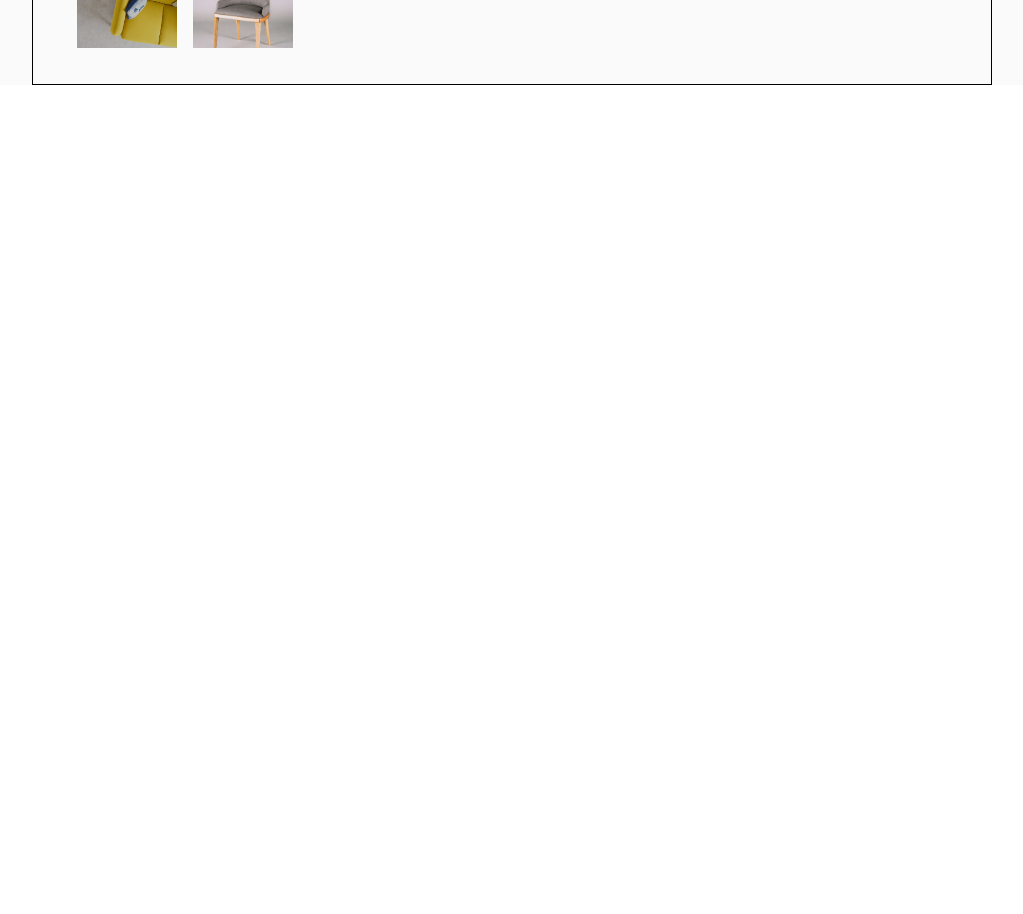
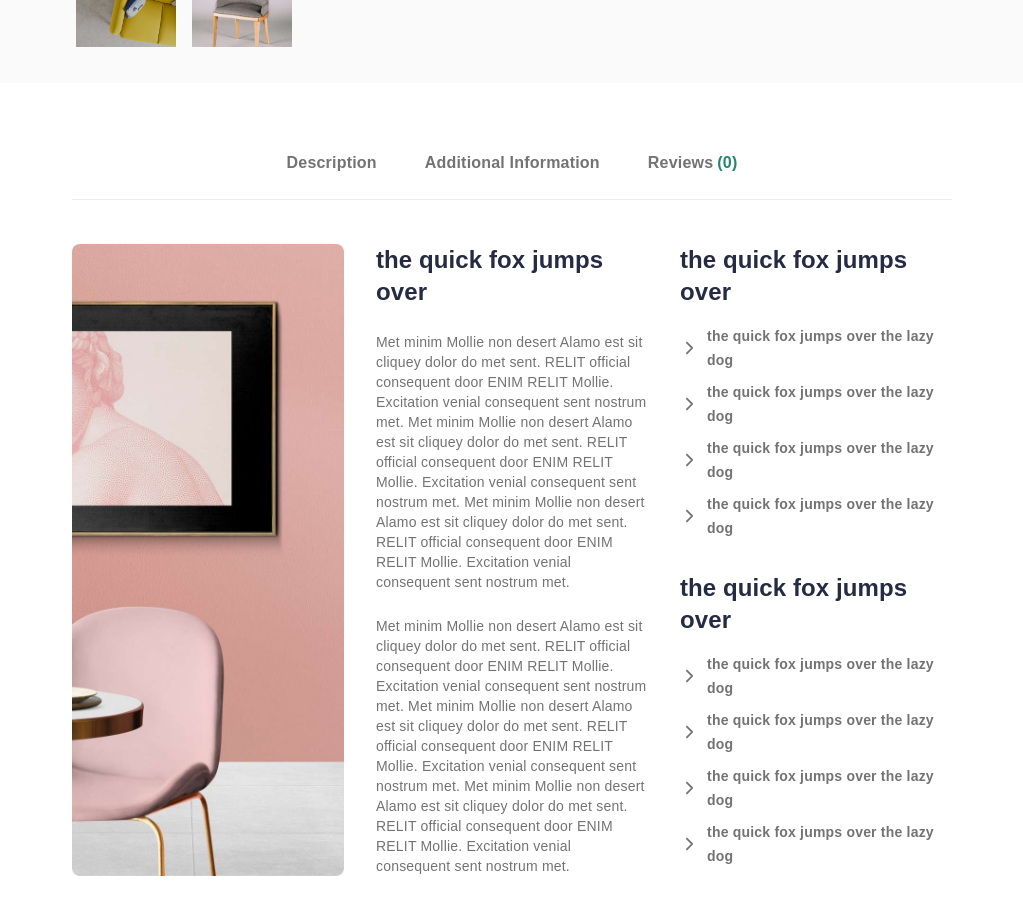
Before and after one commit to MuhammedZeki/D-nemProjesi-ecommers, a React (Vite) app: page /productDetails in a window 1280 px wide. Shown: the part 700-1614 px from the top of the page, without its empty margins (128-1151 px from the left). Before the commit the page ends 800 px from the top, so only its background shows below. Built offline with nearby package versions, Linux system fonts and the light colour scheme.

Commit message:
DetailDescription components added

```diff
--- a/src/components/home/UpperComponets/ShopCard.jsx
+++ b/src/components/home/UpperComponets/ShopCard.jsx
@@ -1,6 +1,6 @@
 const ShopCard = () => {
   return (
-    <div className=" font-montserrat absolute bg-white top-[55px] z-10 left-[570px] px-4 py-8 flex gap-4">
+    <div className=" font-montserrat absolute bg-white top-[55px] z-10 left-[480px] px-4 py-8 flex gap-4">
       <div className="flex flex-col gap-6 py-4 px-12">
         <div className="font-bold leading-6 tracking-[0.2px] text-[#252B42]">
           Kadın
--- /dev/null
+++ b/src/components/productDetail/DetailDescription.jsx
@@ -0,0 +1,118 @@
+import { IoIosArrowForward } from "react-icons/io";
+const DetailDescription = () => {
+  return (
+    <div className=" w-full px-10 lg:w-[75%] mx-auto my-3 py-8 flex flex-col gap-3">
+      <div className=" gap-8  flex items-center justify-center p-4 font-montserrat border-b border-b-[#ECECEC]">
+        <div className="font-semibold cursor-pointer leading-6 tracking-[0.2px] text-[#737373] p-2">
+          Description
+        </div>
+        <div className="font-semibold cursor-pointer leading-6 tracking-[0.2px] text-[#737373] p-2">
+          Additional Information
+        </div>
+        <div className="font-semibold cursor-pointer leading-6 tracking-[0.2px] text-[#737373] p-2 flex items-center gap-1">
+          Reviews
+          <span className="text-[#23856D]">(0)</span>
+        </div>
+      </div>
+      <div className=" mt-8 flex gap-8 font-montserrat">
+        <div className="w-1/3">
+          <img
+            src="/DetailsImg/desc1.jpg"
+            className="object-cover rounded-lg h-full"
+          />
+        </div>
+        <div className="flex w-1/3 flex-col gap-6 grow">
+          <h5 className="font-bold text-2xl leading-8 tracking-[0.1px] text-[#252B42]">
+            the quick fox jumps over{" "}
+          </h5>
+          <p className="font-medium text-sm leading-5 tracking-[0.2px] text-[#737373]">
+            Met minim Mollie non desert Alamo est sit cliquey dolor do met sent.
+            RELIT official consequent door ENIM RELIT Mollie. Excitation venial
+            consequent sent nostrum met. Met minim Mollie non desert Alamo est
+            sit cliquey dolor do met sent. RELIT official consequent door ENIM
+            RELIT Mollie. Excitation venial consequent sent nostrum met. Met
+            minim Mollie non desert Alamo est sit cliquey dolor do met sent.
+            RELIT official consequent door ENIM RELIT Mollie. Excitation venial
+            consequent sent nostrum met.
+          </p>
+          <p className="font-medium text-sm leading-5 tracking-[0.2px] text-[#737373]">
+            Met minim Mollie non desert Alamo est sit cliquey dolor do met sent.
+            RELIT official consequent door ENIM RELIT Mollie. Excitation venial
+            consequent sent nostrum met. Met minim Mollie non desert Alamo est
+            sit cliquey dolor do met sent. RELIT official consequent door ENIM
+            RELIT Mollie. Excitation venial consequent sent nostrum met. Met
+            minim Mollie non desert Alamo est sit cliquey dolor do met sent.
+            RELIT official consequent door ENIM RELIT Mollie. Excitation venial
+            consequent sent nostrum met.
+          </p>
+        </div>
+        <div className="flex w-1/3 flex-col gap-8 grow">
+          <div className="flex flex-col gap-4">
+            <h5 className="font-bold text-2xl leading-8 tracking-[0.1px] text-[#252B42]">
+              the quick fox jumps over{" "}
+            </h5>
+            <div className="flex flex-col gap-2">
+              <div className="flex items-center gap-2">
+                <IoIosArrowForward className="w-5 h-5 text-[#737373]" />
+                <span className="font-bold text-sm leading-6 tracking-[0.2px] text-[#737373]">
+                  the quick fox jumps over the lazy dog
+                </span>
+              </div>
+              <div className="flex items-center gap-2">
+                <IoIosArrowForward className="w-5 h-5 text-[#737373]" />
+                <span className="font-bold text-sm leading-6 tracking-[0.2px] text-[#737373]">
+                  the quick fox jumps over the lazy dog
+                </span>
+              </div>
+              <div className="flex items-center gap-2">
+                <IoIosArrowForward className="w-5 h-5 text-[#737373]" />
+                <span className="font-bold text-sm leading-6 tracking-[0.2px] text-[#737373]">
+                  the quick fox jumps over the lazy dog
+                </span>
+              </div>
+              <div className="flex items-center gap-2">
+                <IoIosArrowForward className="w-5 h-5 text-[#737373]" />
+                <span className="font-bold text-sm leading-6 tracking-[0.2px] text-[#737373]">
+                  the quick fox jumps over the lazy dog
+                </span>
+              </div>
+            </div>
+          </div>
+          <div className="flex flex-col gap-4">
+            <h5 className="font-bold text-2xl leading-8 tracking-[0.1px] text-[#252B42]">
+              the quick fox jumps over{" "}
+            </h5>
+            <div className="flex flex-col gap-2">
+              <div className="flex items-center gap-2">
+                <IoIosArrowForward className="w-5 h-5 text-[#737373]" />
+                <span className="font-bold text-sm leading-6 tracking-[0.2px] text-[#737373]">
+                  the quick fox jumps over the lazy dog
+                </span>
+              </div>
+              <div className="flex items-center gap-2">
+                <IoIosArrowForward className="w-5 h-5 text-[#737373]" />
+                <span className="font-bold text-sm leading-6 tracking-[0.2px] text-[#737373]">
+                  the quick fox jumps over the lazy dog
+                </span>
+              </div>
+              <div className="flex items-center gap-2">
+                <IoIosArrowForward className="w-5 h-5 text-[#737373]" />
+                <span className="font-bold text-sm leading-6 tracking-[0.2px] text-[#737373]">
+                  the quick fox jumps over the lazy dog
+                </span>
+              </div>
+              <div className="flex items-center gap-2">
+                <IoIosArrowForward className="w-5 h-5 text-[#737373]" />
+                <span className="font-bold text-sm leading-6 tracking-[0.2px] text-[#737373]">
+                  the quick fox jumps over the lazy dog
+                </span>
+              </div>
+            </div>
+          </div>
+        </div>
+      </div>
+    </div>
+  );
+};
+
+export default DetailDescription;
--- a/src/pages/ProductDetails.jsx
+++ b/src/pages/ProductDetails.jsx
@@ -1,4 +1,5 @@
 import UpperMenu from "../components/home/UpperMenu";
+import DetailDescription from "../components/productDetail/DetailDescription";
 import ProductDetailContent from "./product/ProductDetailContent";
 
 const ProductDetails = () => {
@@ -6,6 +7,7 @@ const ProductDetails = () => {
     <div>
       <UpperMenu />
       <ProductDetailContent />
+      <DetailDescription />
     </div>
   );
 };
--- a/src/pages/product/ProductDetailContent.jsx
+++ b/src/pages/product/ProductDetailContent.jsx
@@ -4,7 +4,7 @@ import DetailHeader from "../../components/productDetail/DetailHeader";
 const ProductDetailContent = () => {
   return (
     <div className="bg-[#FAFAFA]">
-      <div className="border border-black w-full px-10 lg:w-[75%] mx-auto py-8 flex flex-col gap-3">
+      <div className=" w-full px-10 lg:w-[75%] mx-auto py-8 flex flex-col gap-3">
         <DetailHeader />
         <DetailContent />
       </div>
```
Also changed, not shown: public/DetailsImg/desc1.jpg (added).
